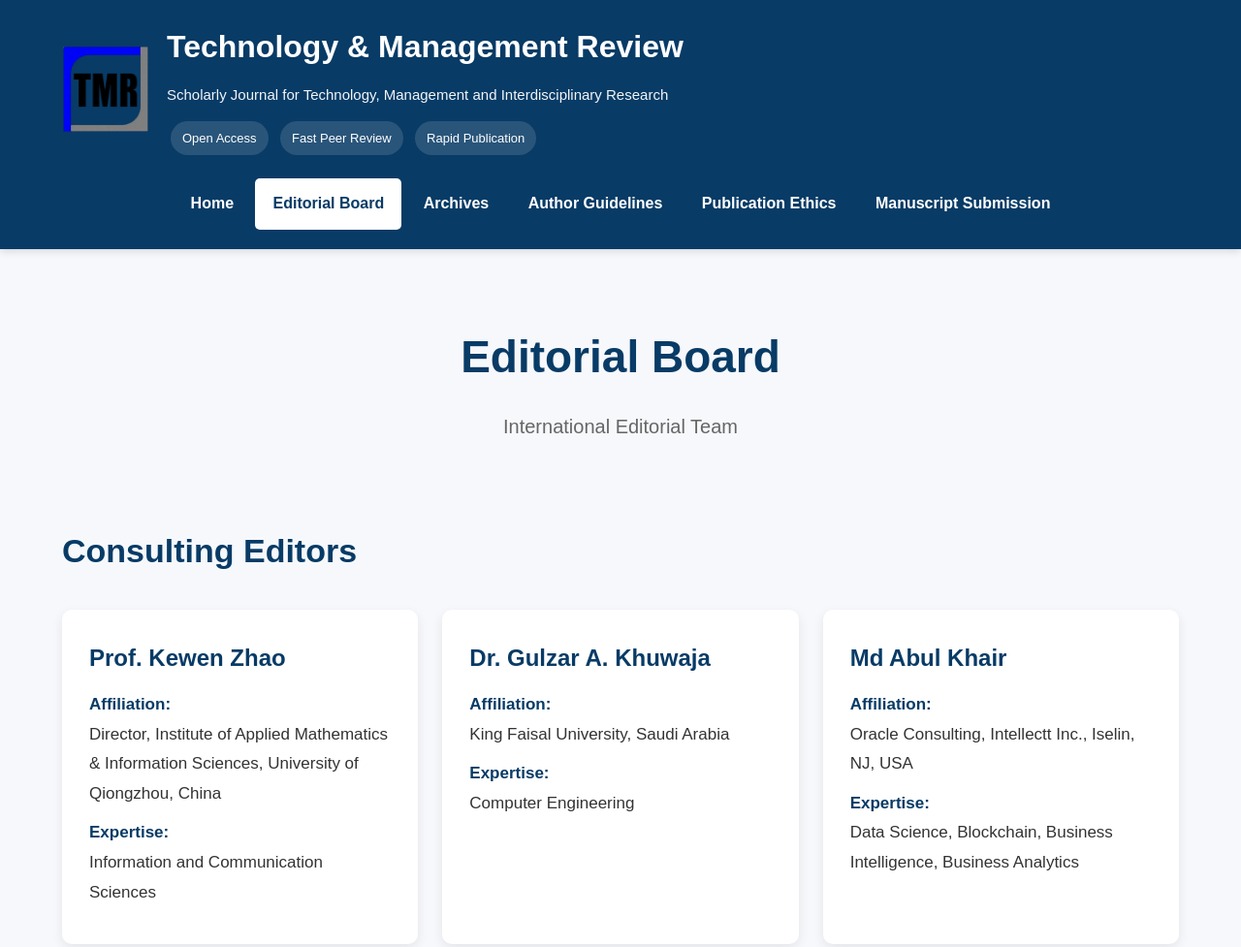
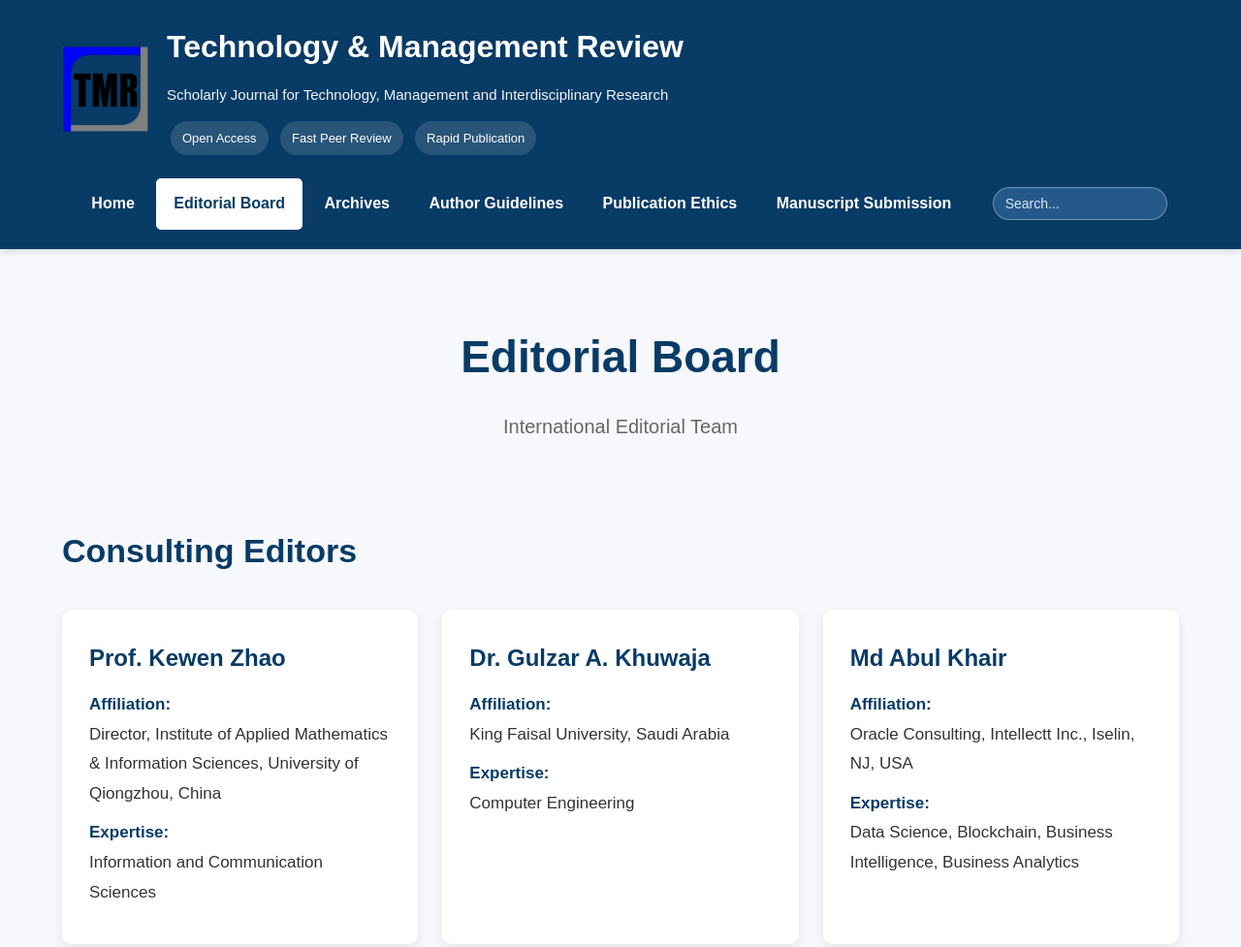
Before and after one commit to uprightpub/uprightpub.github.io, a plain HTML site: page tmr/editorial-board.html in a window 1280 px wide. Shown: the top 977 px of the page at 97% size. Drawn offline with Linux system fonts and the light colour scheme.

Commit message:
Search Box added

```diff
--- a/tmr/editorial-board.html
+++ b/tmr/editorial-board.html
@@ -119,7 +119,27 @@ font-weight:bold;
 transition:.3s;
 
 }
+#searchBox{
+    margin-left:20px;
+    width:180px;
+    padding:8px 12px;
+    border:1px solid rgba(255,255,255,.35);
+    border-radius:20px;
+    background:#25598a;
+    color:#fff;
+    font-size:14px;
+    outline:none;
+}
 
+#searchBox::placeholder{
+    color:#dbe8f4;
+}
+
+#searchBox:focus{
+    background:#ffffff;
+    color:#222;
+    border-color:#ffffff;
+}
 nav a:hover{
 
 background:#0d5b97;
@@ -350,7 +370,11 @@ rel="noopener noreferrer">
 Manuscript Submission
 
 </a>
-
+<input
+    type="text"
+    id="searchBox"
+    placeholder="Search..."
+>
 </nav>
 
 </div>
```
Also changed, not shown: tmr/archives.html (+19 -1 lines).
